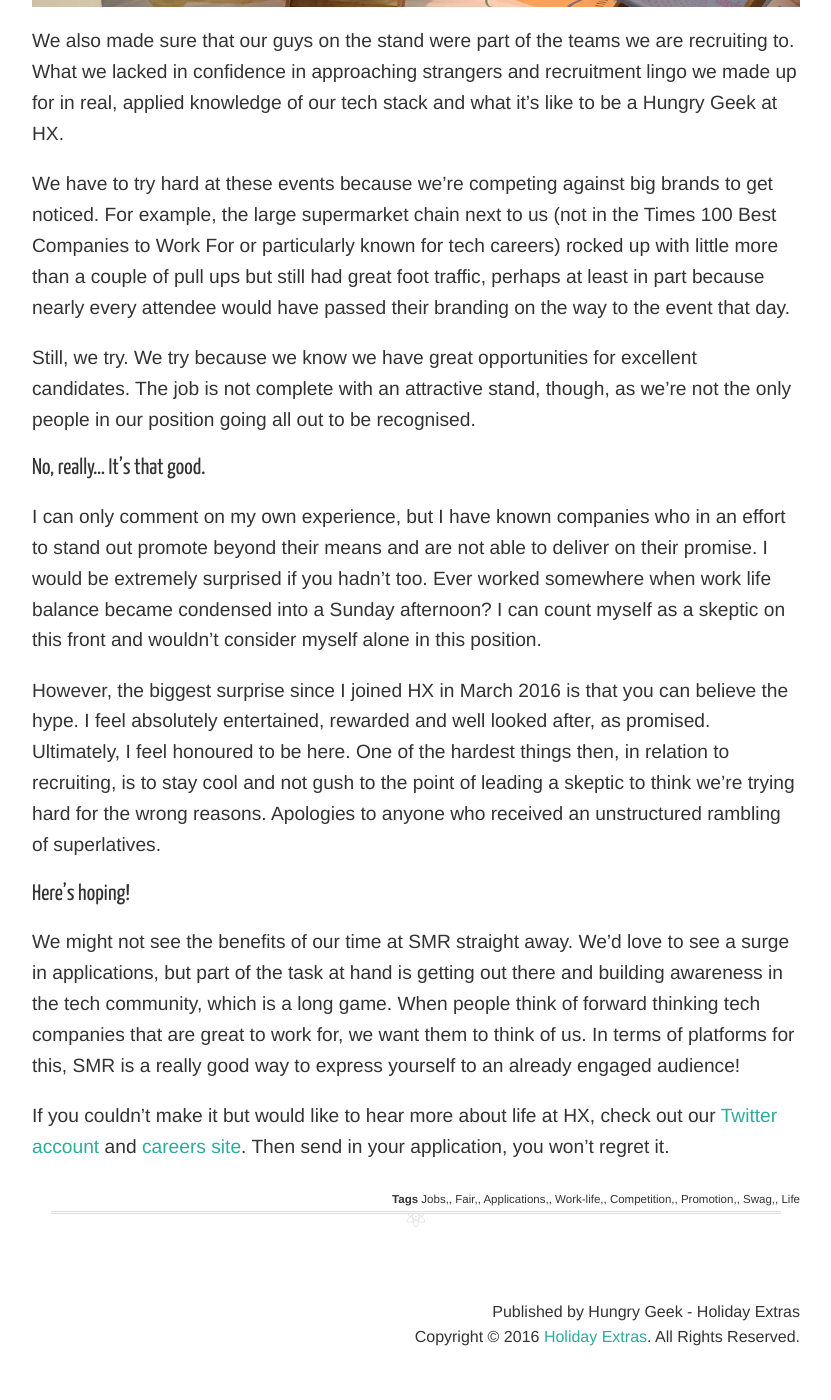
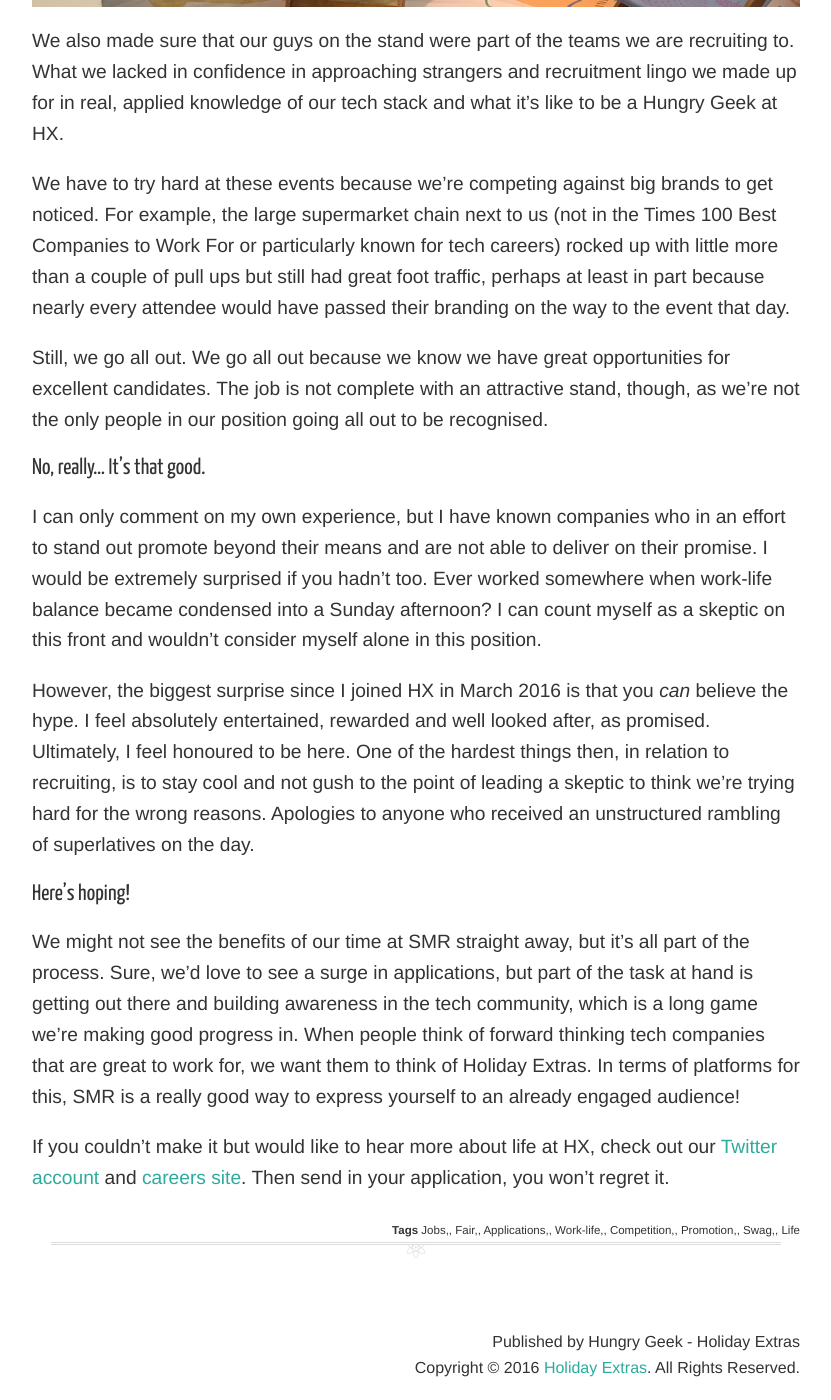
Before and after one commit to holidayextras/holidayextras.github.com, a Jekyll site: the page built from _posts/2016-05-12-smr16.md, in a window 1280 px wide and 1400 px high, scrolled down 1331 px. Shown: the whole window, without its empty margins (224-1055 px from the left). Built offline with Jekyll 4.4.1, drawn with Linux system fonts in a browser that asks for light colours; nearby versions of some CDN libraries; comment, search, counter and statistics services are not loaded; before the commit the page ends 2700 px from its top, so only the background shows below that; some of the changed text lies outside the part shown.

Commit message:
Copy changes addressing Caroline's comments.

```diff
--- a/_posts/2016-05-12-smr16.md
+++ b/_posts/2016-05-12-smr16.md
@@ -14,7 +14,7 @@ Finding candidates is tough! One of the great things about SMR is that the vast
 
 ### Standing out from the crowd.
 
-Our People team did an amazing job of providing our Geeks with a great platform from which to promote HX. Between our head turning signage to our alluring swag we had a lot of visitors. The stand gave a great narrative of our surroundings, our ethos, our tech stack and our industry recognition.
+Our People team did an amazing job of providing our Geeks with a great platform from which to promote HX. Between our head-turning signage to our alluring swag we had a lot of visitors. The stand gave a great narrative of our surroundings, our ethos, our tech stack and our industry recognition.
 
 ![Photo of our SMR stand](https://github.com/holidayextras/holidayextras.github.com/blob/smr_post/assets/img/IMG_1805.JPG "Our SMR stand")
 
@@ -22,16 +22,16 @@ We also made sure that our guys on the stand were part of the teams we are recru
 
 We have to try hard at these events because we’re competing against big brands to get noticed. For example, the large supermarket chain next to us (not in the Times 100 Best Companies to Work For or particularly known for tech careers) rocked up with little more than a couple of pull ups but still had great foot traffic, perhaps at least in part because nearly every attendee would have passed their branding on the way to the event that day.
 
-Still, we try. We try because we know we have great opportunities for excellent candidates. The job is not complete with an attractive stand, though, as we’re not the only people in our position going all out to be recognised.
+Still, we go all out. We go all out because we know we have great opportunities for excellent candidates. The job is not complete with an attractive stand, though, as we’re not the only people in our position going all out to be recognised.
 
 ### No, really… It’s that good.
 
-I can only comment on my own experience, but I have known companies who in an effort to stand out promote beyond their means and are not able to deliver on their promise. I would be extremely surprised if you hadn’t too. Ever worked somewhere when work life balance became condensed into a Sunday afternoon? I can count myself as a skeptic on this front and wouldn’t consider myself alone in this position.
+I can only comment on my own experience, but I have known companies who in an effort to stand out promote beyond their means and are not able to deliver on their promise. I would be extremely surprised if you hadn’t too. Ever worked somewhere when work-life balance became condensed into a Sunday afternoon? I can count myself as a skeptic on this front and wouldn’t consider myself alone in this position.
 
-However, the biggest surprise since I joined HX in March 2016 is that you can believe the hype. I feel absolutely entertained, rewarded and well looked after, as promised. Ultimately, I feel honoured to be here. One of the hardest things then, in relation to recruiting, is to stay cool and not gush to the point of leading a skeptic to think we’re trying hard for the wrong reasons. Apologies to anyone who received an unstructured rambling of superlatives.
+However, the biggest surprise since I joined HX in March 2016 is that you *can* believe the hype. I feel absolutely entertained, rewarded and well looked after, as promised. Ultimately, I feel honoured to be here. One of the hardest things then, in relation to recruiting, is to stay cool and not gush to the point of leading a skeptic to think we’re trying hard for the wrong reasons. Apologies to anyone who received an unstructured rambling of superlatives on the day.
 
 ### Here’s hoping!
 
-We might not see the benefits of our time at SMR straight away. We’d love to see a surge in applications, but part of the task at hand is getting out there and building awareness in the tech community, which is a long game. When people think of forward thinking tech companies that are great to work for, we want them to think of us. In terms of platforms for this, SMR is a really good way to express yourself to an already engaged audience!
+We might not see the benefits of our time at SMR straight away, but it's all part of the process. Sure, we’d love to see a surge in applications, but part of the task at hand is getting out there and building awareness in the tech community, which is a long game we're making good progress in. When people think of forward thinking tech companies that are great to work for, we want them to think of Holiday Extras. In terms of platforms for this, SMR is a really good way to express yourself to an already engaged audience!
 
 If you couldn’t make it but would like to hear more about life at HX, check out our [Twitter account](https://twitter.com/hxlife) and [careers site](http://join.holidayextras.co.uk/). Then send in your application, you won’t regret it.
```
